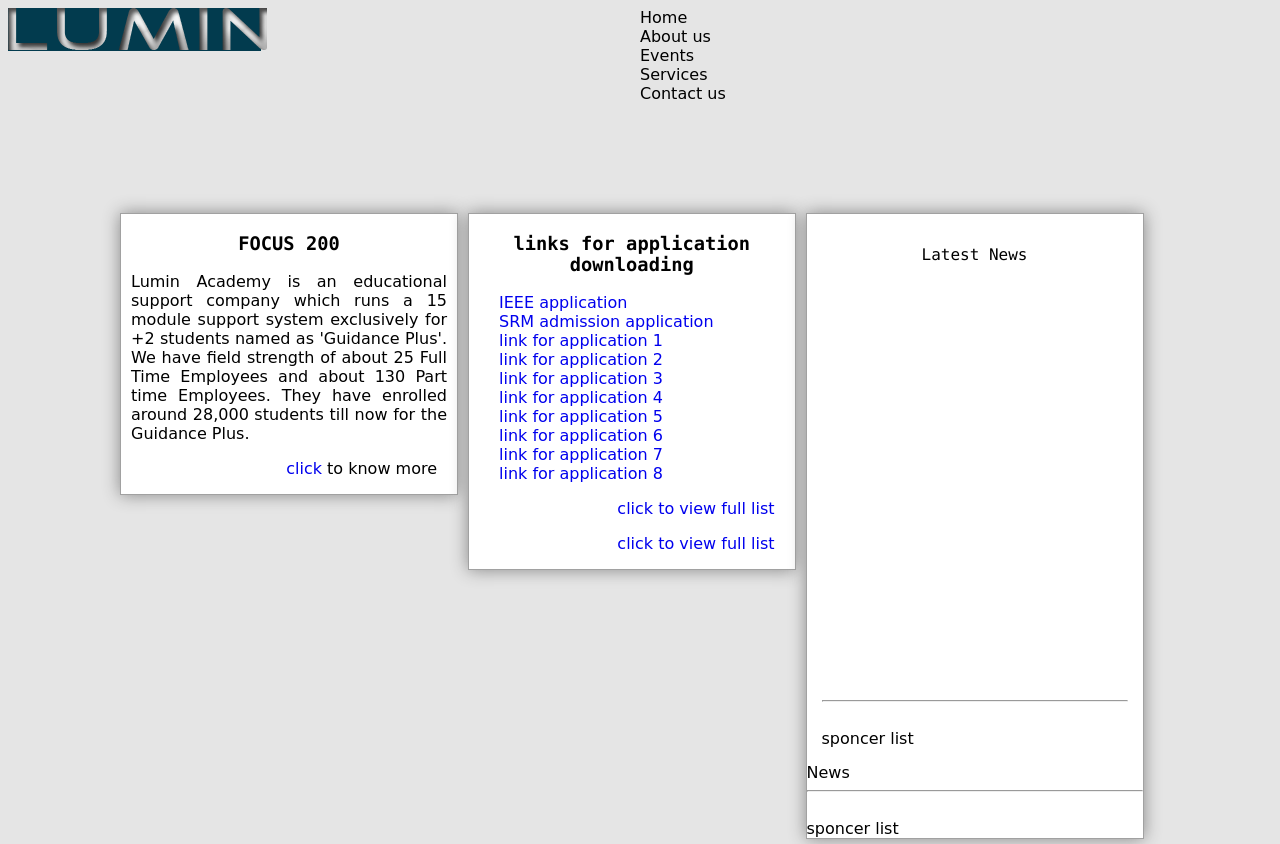
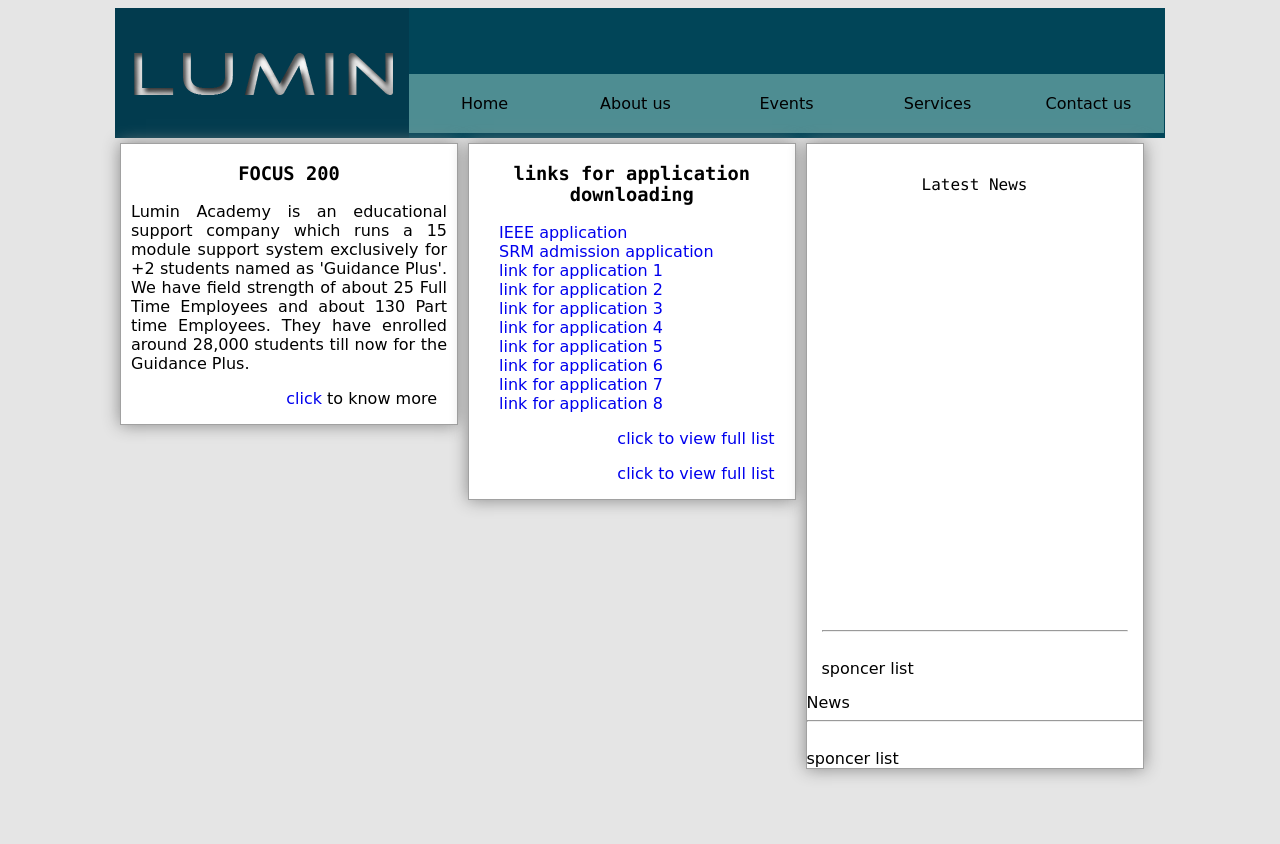
Before and after one commit to selvam111773/luminsite, a PHP site: page / in a window 1280 px wide. After the commit the page ends 778 px from the top, so only its background shows below. Run offline with PHP 8.4, Linux system fonts and the light colour scheme.

Commit message:
moodify header

```diff
--- a/Common/Header-Footer-Template.php
+++ b/Common/Header-Footer-Template.php
@@ -1,6 +1,5 @@
 <html>
 <head>
-<link type="text/css" rel="stylesheet" href="css/Header-Footer.css"/>
     <link type="text/css" href="css/Header-Footer.css" rel="=stylesheet"/>
 </head>
 <div id="Header">
--- a/css/Header-Footer.css
+++ b/css/Header-Footer.css
@@ -1,40 +1,50 @@
 #header
 {
-width: 100%;
-margin: 0px;
-float: left;
+    width: 1050px;
+    margin: 0 auto;
+
 }
 #header #Title-Header
 {
-   width: 50%;
+    width: 28%;
     float: left;
-   HEIGHT: 200PX;
+    HEIGHT: 130PX;
+    background: #023B4E;
+
 }
 #header #Title-Header #Title
 {
- font-family:sans-serif;
- font-size: 20px;
- font-weight: 100px;
- float:left;
- color:white;
- width:40%;
- background: #023b4e;
+    margin:0 auto;
 }
-#header #Title-Header #Tab-Control
+#header #Title-Header #Title img
 {
-width: 50%;
-float: right;
+    margin-top: 45px;
+    margin-left: 19px;
+}
+#header #Tab-Control
+{
+    width: 72%;
+    float: left;
     background: #014558;
- HEIGHT: 100PX;
- MARGIN-TOP: 100PX;
+    HEIGHT: 130PX;
+
     cursor: pointer;
 }
-#header #Title-Header #Tab-Control .sub-tab
+#header #Tab-Control #tabs
 {
-    width: 100px;
+
+    margin-top: 37px;
+}
+#header #Tab-Control .sub-tab
+{
+    width: 111px;
     background: #4E8D92;
+    float:left;
+    margin-top: 29px;
+    padding: 20px;
+    text-align: center;
 }
-#header #Title-Header #Tab-Control .sub-tab:hover
+#header #Tab-Control .sub-tab:hover
 {
 
     background: #335C5E;
```
Lines whose indentation alone changed are shown as unchanged.
